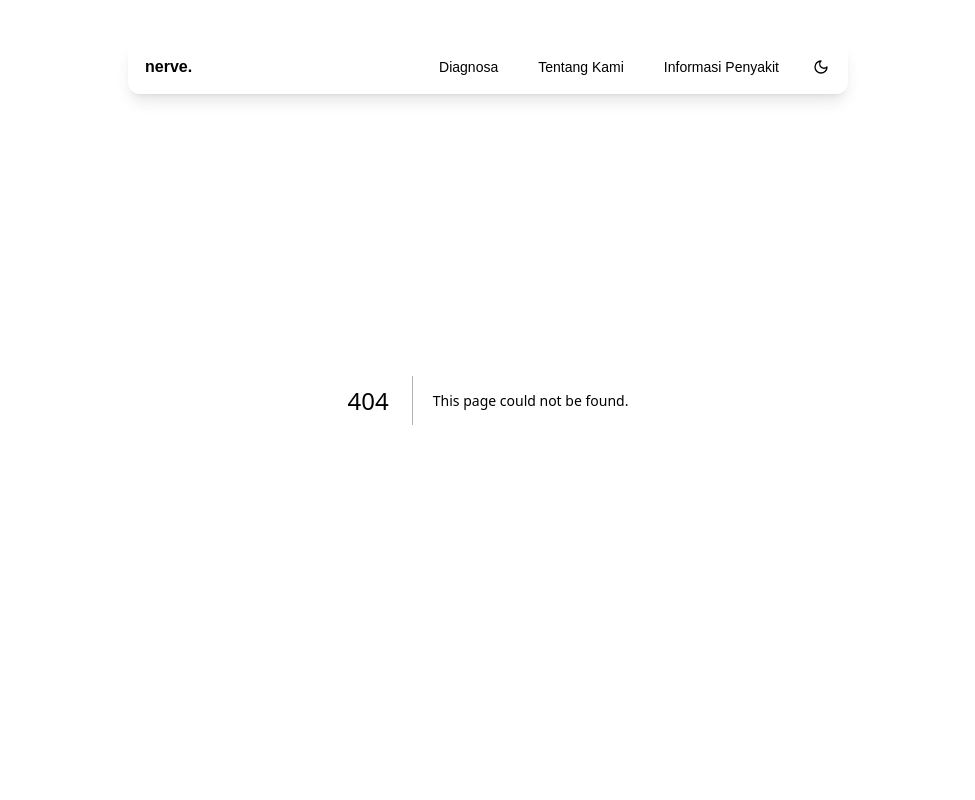
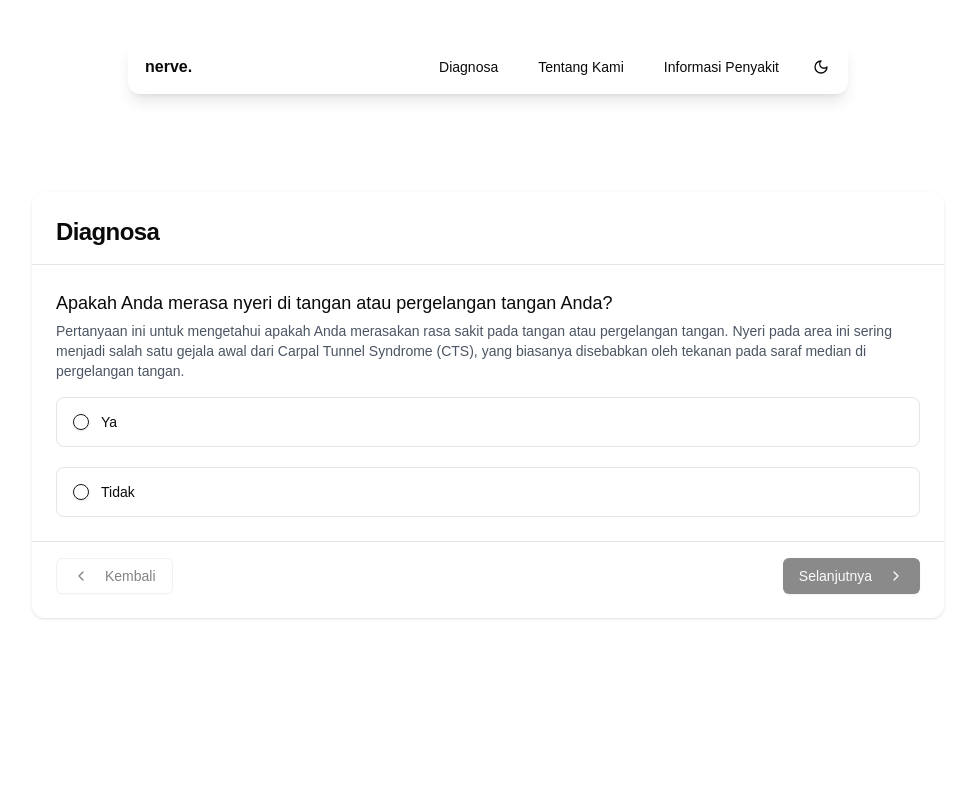
Before and after one commit to fzl96/nerve, a Next.js app: page /diagnosa in a window 1280 px wide. Before the commit this address had no page. Shown: the top 800 px of the page, without its empty margins (152-1127 px from the left). Built offline with nearby package versions, Linux system fonts and the light colour scheme.

Commit message:
feat: Add other pages

```diff
--- /dev/null
+++ b/src/app/carpal-tunnel-syndrome/page.tsx
@@ -0,0 +1,17 @@
+import { Container, Main, Section } from "@/components/craft";
+
+export default function AboutUs() {
+  return (
+    <Main>
+      <Section>
+        <Container>
+          <Section>
+            <Container>
+              <h1>Informasi Penyakit</h1>
+            </Container>
+          </Section>
+        </Container>
+      </Section>
+    </Main>
+  );
+}
--- /dev/null
+++ b/src/app/diagnosa/page.tsx
@@ -0,0 +1,17 @@
+import { Container, Main, Section } from "@/components/craft";
+import Form from "@/components/diagnosa/form";
+// import CTA from "@/components/homepage/cta";
+// import FeatureSet from "@/components/homepage/feature-set";
+// import Hero from "@/components/homepage/hero";
+
+export default function Home() {
+  return (
+    <Main>
+      <Section>
+        <Container>
+          <Form />
+        </Container>
+      </Section>
+    </Main>
+  );
+}
--- /dev/null
+++ b/src/app/tentang-kami/page.tsx
@@ -0,0 +1,17 @@
+import { Container, Main, Section } from "@/components/craft";
+
+export default function AboutUs() {
+  return (
+    <Main>
+      <Section>
+        <Container>
+          <Section>
+            <Container>
+              <h1>Tentang Kami</h1>
+            </Container>
+          </Section>
+        </Container>
+      </Section>
+    </Main>
+  );
+}
```
